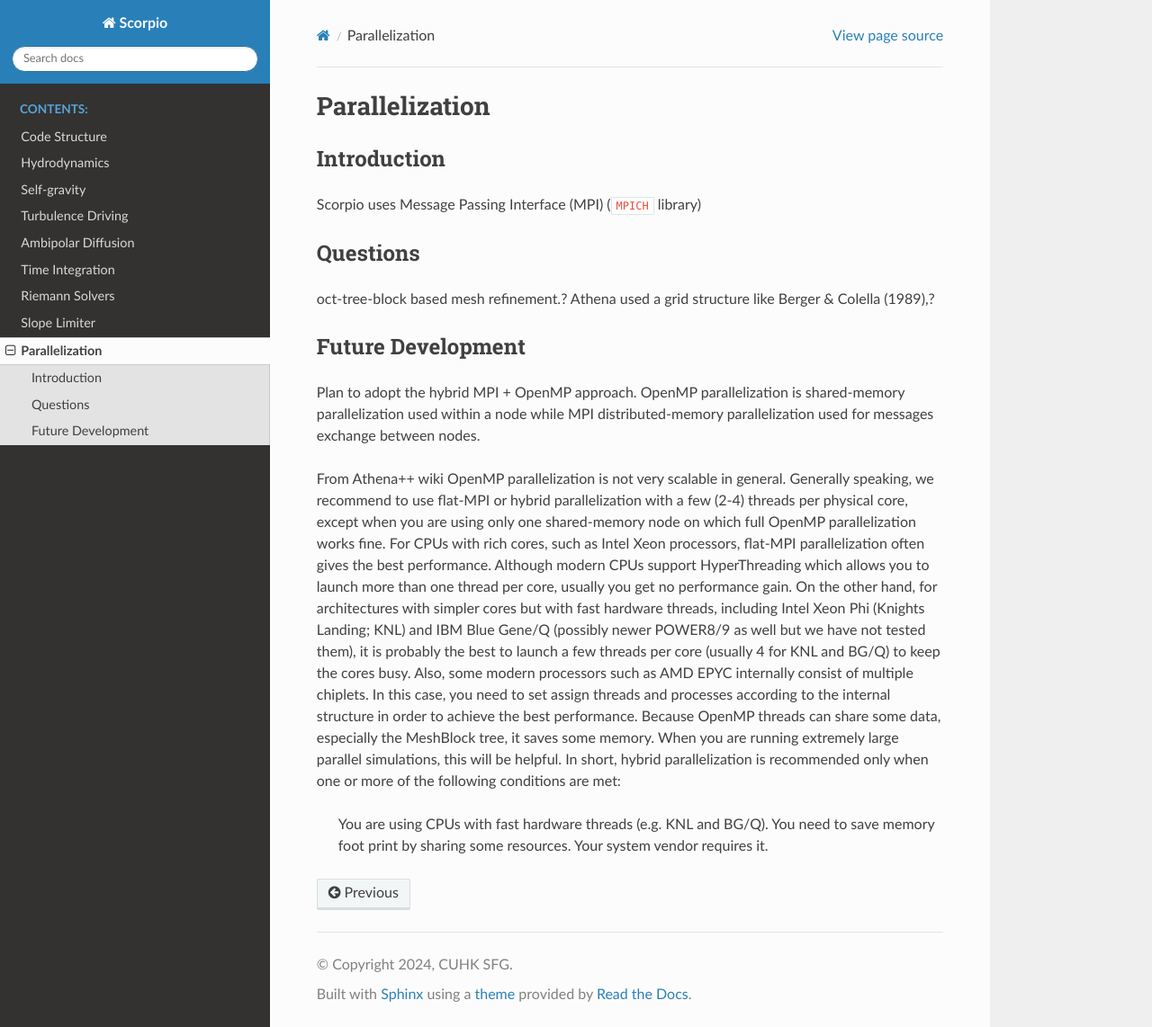
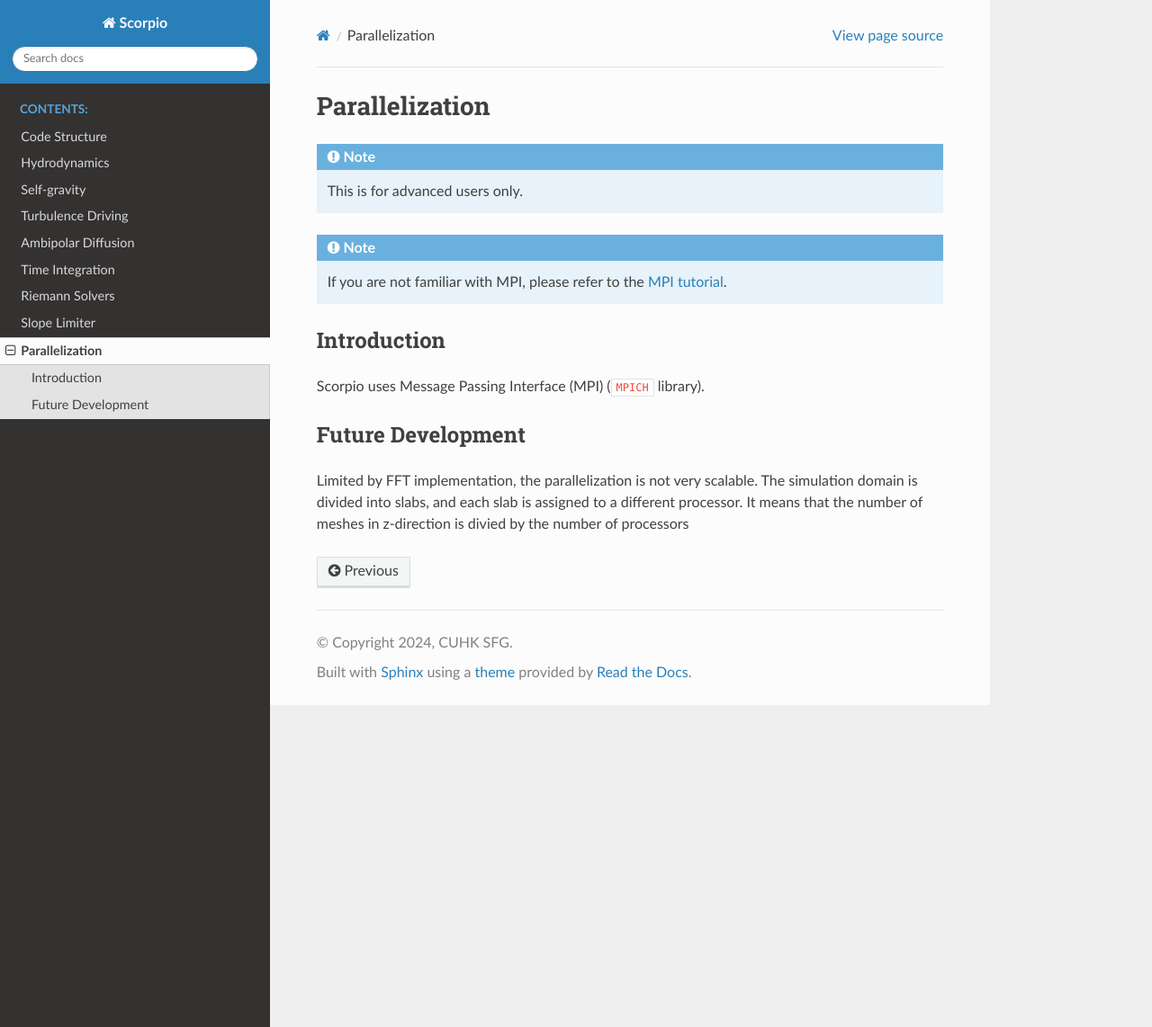
Before and after one commit to holam1hk/Scorpio-Docs, a Sphinx documentation site: the page built from docs/source/parallelization.rst, in a window 1280 px wide and 1142 px high. Shown: the whole window at 90% size. Built offline with Sphinx 7.4.7 and the Read the Docs theme 3.1.0, drawn with Linux system fonts in a browser that asks for light colours.

Commit message:
update future development

```diff
--- a/docs/source/parallelization.rst
+++ b/docs/source/parallelization.rst
@@ -4,22 +4,34 @@
 Parallelization
 ***************
 
+.. note::
+   This is for advanced users only.
+
+.. note::
+   If you are not familiar with MPI, please refer to the `MPI tutorial <https://mpitutorial.com/>`_.
+
 Introduction
 ============
-Scorpio uses Message Passing Interface (MPI) (``MPICH`` library)
+Scorpio uses Message Passing Interface (MPI) (``MPICH`` library).
 
-Questions
-=========
-oct-tree-block based mesh refinement.?
-Athena used a grid structure like Berger & Colella (1989),?
+
+
+
+.. Questions
+.. =========
+.. oct-tree-block based mesh refinement.?
+.. Athena used a grid structure like Berger & Colella (1989),?
 
 Future Development
 ==================
-Plan to adopt the hybrid MPI + OpenMP approach. OpenMP parallelization is shared-memory parallelization used within a node while MPI distributed-memory parallelization used for messages exchange between nodes.
+Limited by FFT implementation, the parallelization is not very scalable.
+The simulation domain is divided into slabs, and each slab is assigned to a different processor. It means that the number of meshes in z-direction is divied by the number of processors
 
-From Athena++ wiki
-OpenMP parallelization is not very scalable in general. Generally speaking, we recommend to use flat-MPI or hybrid parallelization with a few (2-4) threads per physical core, except when you are using only one shared-memory node on which full OpenMP parallelization works fine. For CPUs with rich cores, such as Intel Xeon processors, flat-MPI parallelization often gives the best performance. Although modern CPUs support HyperThreading which allows you to launch more than one thread per core, usually you get no performance gain. On the other hand, for architectures with simpler cores but with fast hardware threads, including Intel Xeon Phi (Knights Landing; KNL) and IBM Blue Gene/Q (possibly newer POWER8/9 as well but we have not tested them), it is probably the best to launch a few threads per core (usually 4 for KNL and BG/Q) to keep the cores busy. Also, some modern processors such as AMD EPYC internally consist of multiple chiplets. In this case, you need to set assign threads and processes according to the internal structure in order to achieve the best performance. Because OpenMP threads can share some data, especially the MeshBlock tree, it saves some memory. When you are running extremely large parallel simulations, this will be helpful. In short, hybrid parallelization is recommended only when one or more of the following conditions are met:
+.. Plan to adopt the hybrid MPI + OpenMP approach. OpenMP parallelization is shared-memory parallelization used within a node while MPI distributed-memory parallelization used for messages exchange between nodes.
 
-    You are using CPUs with fast hardware threads (e.g. KNL and BG/Q).
-    You need to save memory foot print by sharing some resources.
-    Your system vendor requires it.
+.. From Athena++ wiki
+.. OpenMP parallelization is not very scalable in general. Generally speaking, we recommend to use flat-MPI or hybrid parallelization with a few (2-4) threads per physical core, except when you are using only one shared-memory node on which full OpenMP parallelization works fine. For CPUs with rich cores, such as Intel Xeon processors, flat-MPI parallelization often gives the best performance. Although modern CPUs support HyperThreading which allows you to launch more than one thread per core, usually you get no performance gain. On the other hand, for architectures with simpler cores but with fast hardware threads, including Intel Xeon Phi (Knights Landing; KNL) and IBM Blue Gene/Q (possibly newer POWER8/9 as well but we have not tested them), it is probably the best to launch a few threads per core (usually 4 for KNL and BG/Q) to keep the cores busy. Also, some modern processors such as AMD EPYC internally consist of multiple chiplets. In this case, you need to set assign threads and processes according to the internal structure in order to achieve the best performance. Because OpenMP threads can share some data, especially the MeshBlock tree, it saves some memory. When you are running extremely large parallel simulations, this will be helpful. In short, hybrid parallelization is recommended only when one or more of the following conditions are met:
+
+..     You are using CPUs with fast hardware threads (e.g. KNL and BG/Q).
+..     You need to save memory foot print by sharing some resources.
+..     Your system vendor requires it.
```
